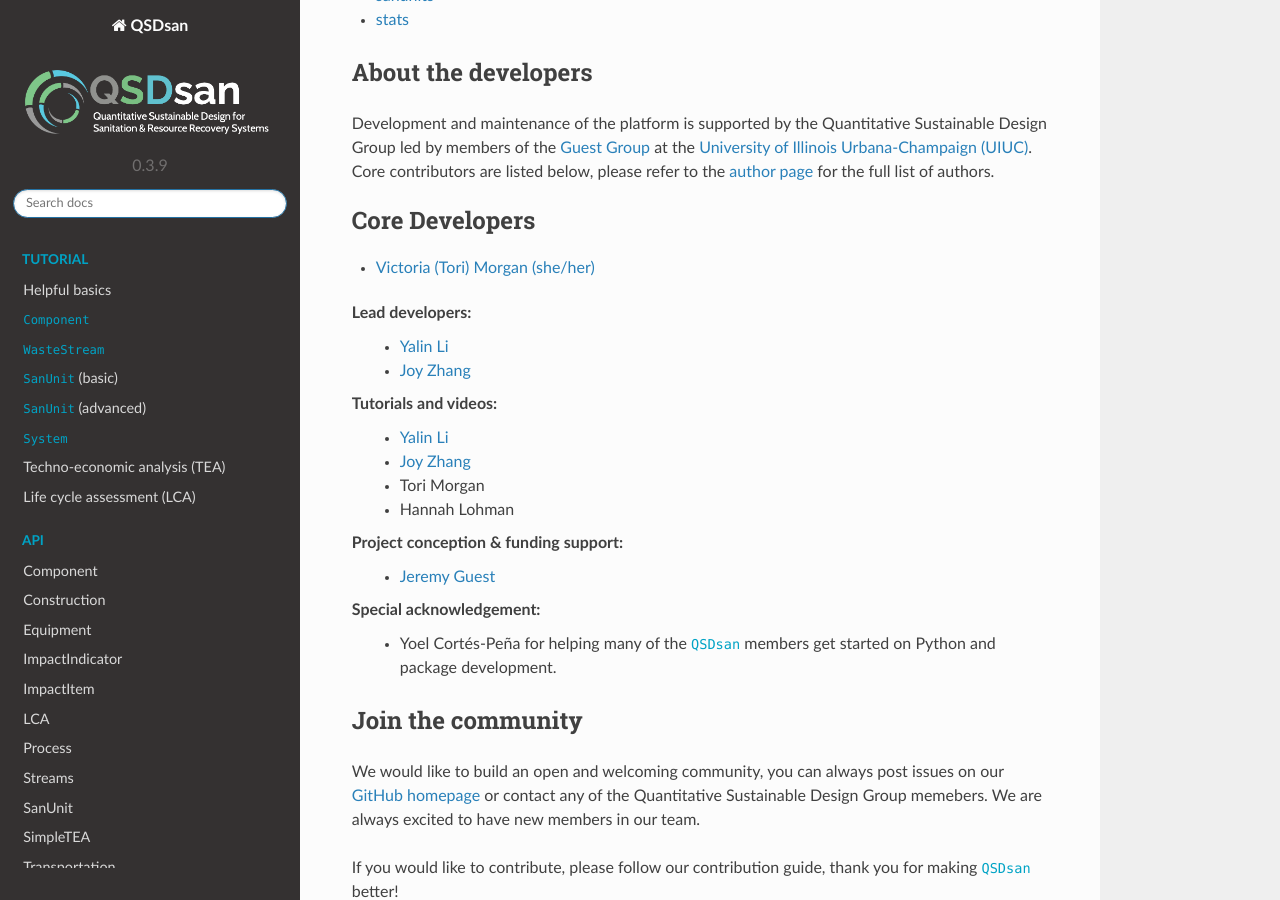
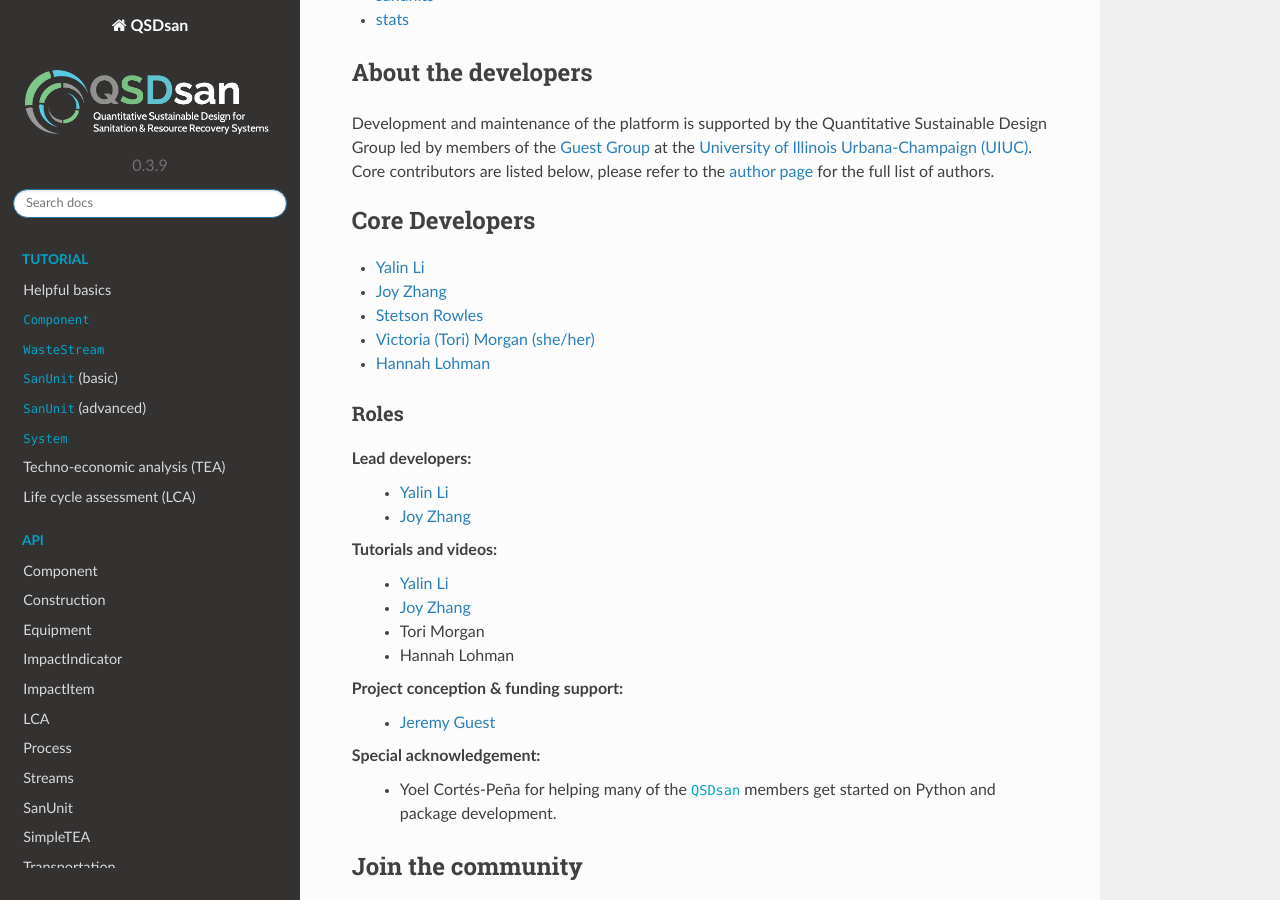
Before and after one commit to QSD-Group/QSDsan, a Sphinx documentation site: the page built from docs/source/index.rst, in a window 1280 px wide and 900 px high, scrolled down 3584 px. Built offline with Sphinx 7.4.7 and the Read the Docs theme 2.0.0, drawn with Linux system fonts in a browser that asks for light colours; pages that are not in the unit, such as notebooks, are missing from menus.

Commit message:
update author pages

```diff
--- /dev/null
+++ b/docs/source/authors/Hannah_Lohman.rst
@@ -0,0 +1,5 @@
+=============
+Hannah Lohman
+=============
+
+NOT READY YET
--- /dev/null
+++ b/docs/source/authors/Joy_Zhang.rst
@@ -0,0 +1,5 @@
+=========
+Joy Zhang
+=========
+
+NOT READY YET
--- /dev/null
+++ b/docs/source/authors/Stetson Rowles.rst
@@ -0,0 +1,5 @@
+==============
+Stetson Rowles
+==============
+
+NOT READY YET
--- /dev/null
+++ b/docs/source/authors/Stetson_Rowles.rst
@@ -0,0 +1,5 @@
+==============
+Stetson Rowles
+==============
+
+NOT READY YET
--- /dev/null
+++ b/docs/source/authors/Yalin_Li.rst
@@ -0,0 +1,5 @@
+========
+Yalin Li
+========
+
+NOT READY YET
--- a/docs/source/index.rst
+++ b/docs/source/index.rst
@@ -116,9 +116,15 @@
    :maxdepth: 1
    :caption: Core Developers
 
+   authors/Yalin_Li
+   authors/Joy_Zhang
+   authors/Stetson_Rowles
    authors/Tori_Morgan
+   authors/Hannah_Lohman
 
 
+Roles
+^^^^^
 **Lead developers:**
    - `Yalin Li <mailto:zoe.yalin.li@gmail.com>`_
    - `Joy Zhang <mailto:joycheung1994@gmail.com>`_
```
